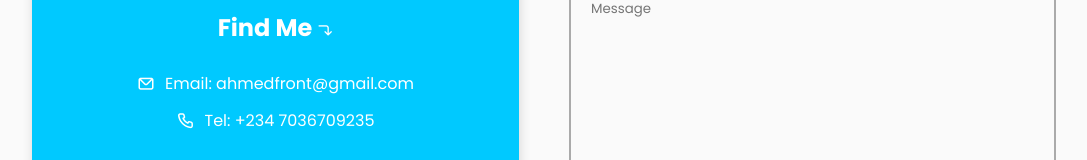
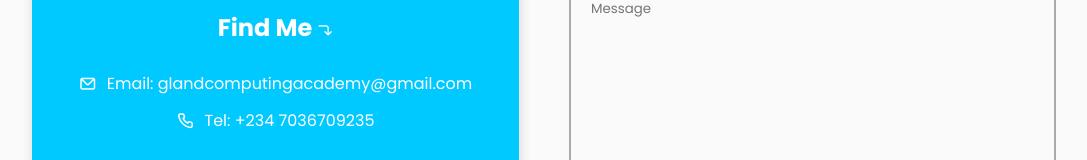
Before and after one commit to mrg-land/portfolio, a plain HTML site: page index.html in a window 1280 px wide. Shown: the part 2127-2287 px from the top of the page, without its empty margins (96-1183 px from the left). Drawn offline with nearby package versions, Linux system fonts and the light colour scheme.

Commit message:
Update index.html

```diff
--- a/index.html
+++ b/index.html
@@ -189,7 +189,7 @@
              <div class="col">
                 <div class="contact-info">
                     <h2>Find Me <i class="uil uil-corner-right-down"></i></h2>
-                    <p><i class="uil uil-envelope"></i> Email: ahmedfront@gmail.com</p>
+                    <p><i class="uil uil-envelope"></i> Email: glandcomputingacademy@gmail.com</p>
                     <p><i class="uil uil-phone"></i> Tel: +234 7036709235</p>
                 </div>
              </div>
```
